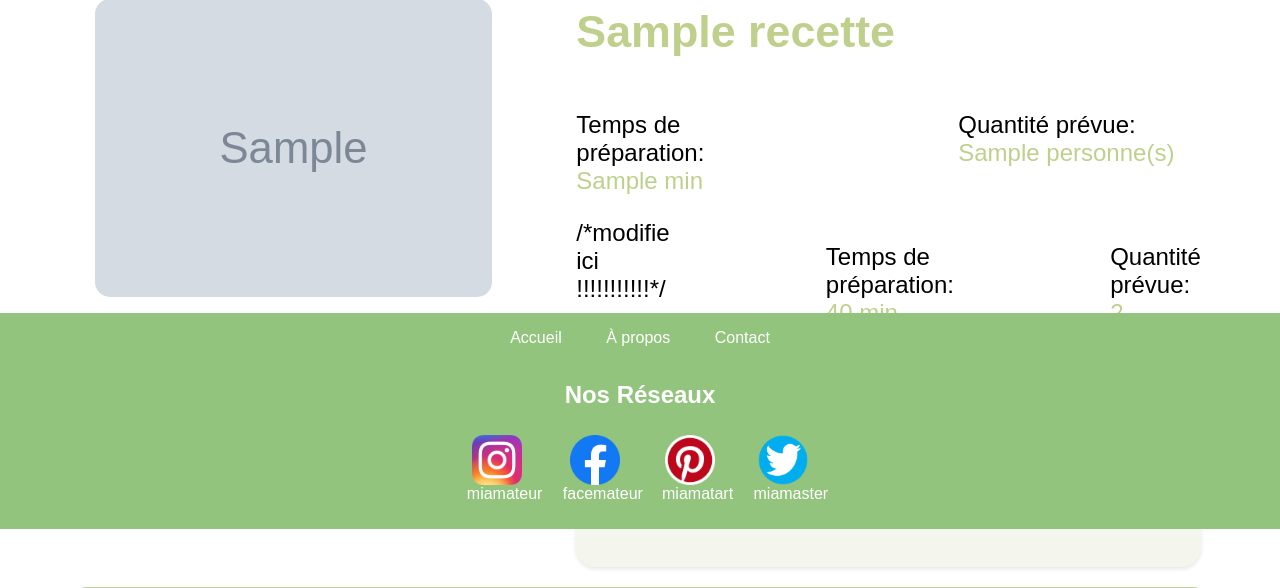
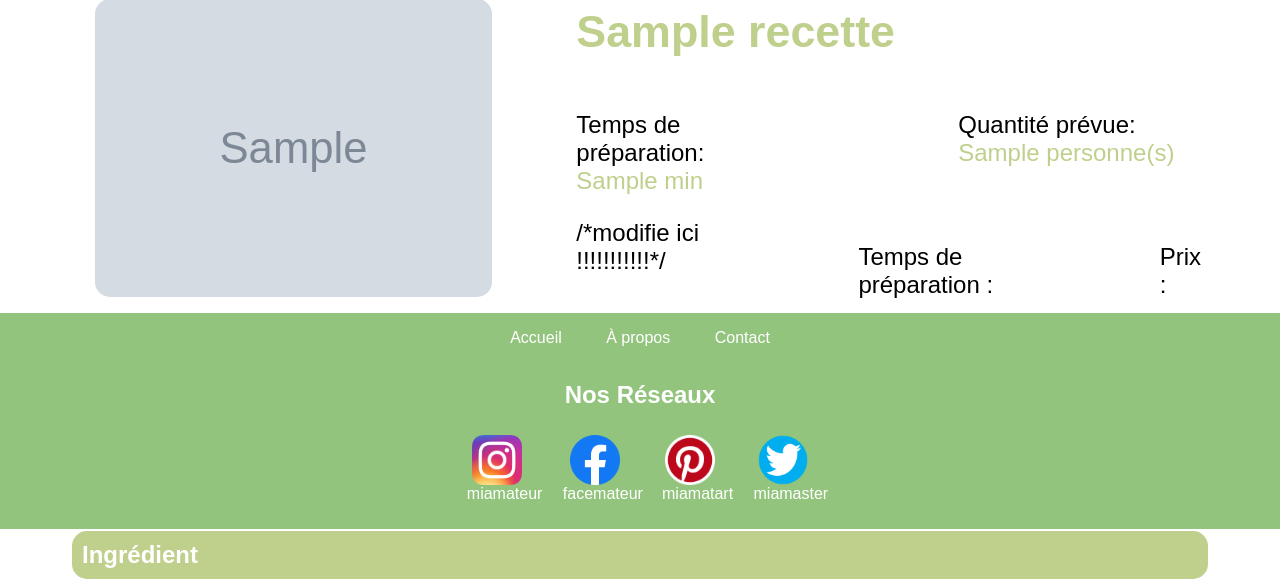
Before and after one commit to G1ul1o/Miamateur, a PHP site: page /HTML/recette.php?id=1 in a window 1280 px wide. Shown: the part 271-859 px from the top of the page. Run offline with PHP 8.4, Linux system fonts and the light colour scheme; tables that the repository leaves empty or names only in its code hold one stand-in row (values such as "Sample post"); grey boxes marked "Sample" are stand-in pictures.

Commit message:
Page recette finale la vrai

```diff
--- a/HTML/recette.php
+++ b/HTML/recette.php
@@ -101,8 +101,8 @@
                 </div>
                 <div class="p1">
                     /*modifie ici !!!!!!!!!!!*/
-                    <p>Temps de préparation: <span class="para">40 min</span></p>
-                    <p>Quantité prévue: <span class="para">2 personne(s)</span></p>
+                    <p>Temps de préparation : <span class="para"></span></p>
+                    <p>Prix : <span class="para"></span></p>
                 </div>
                 <div class="tag">
                     <?php foreach ($tags as $row): ?>
```
